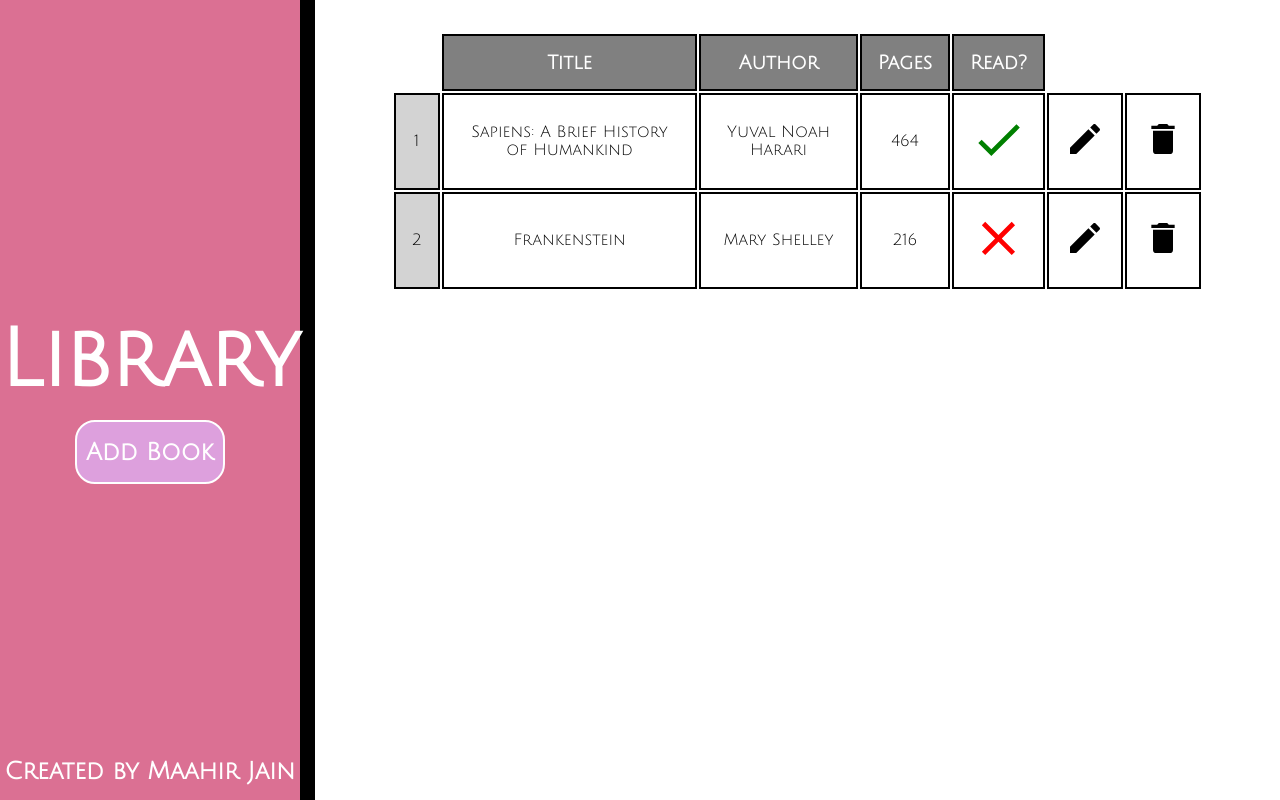
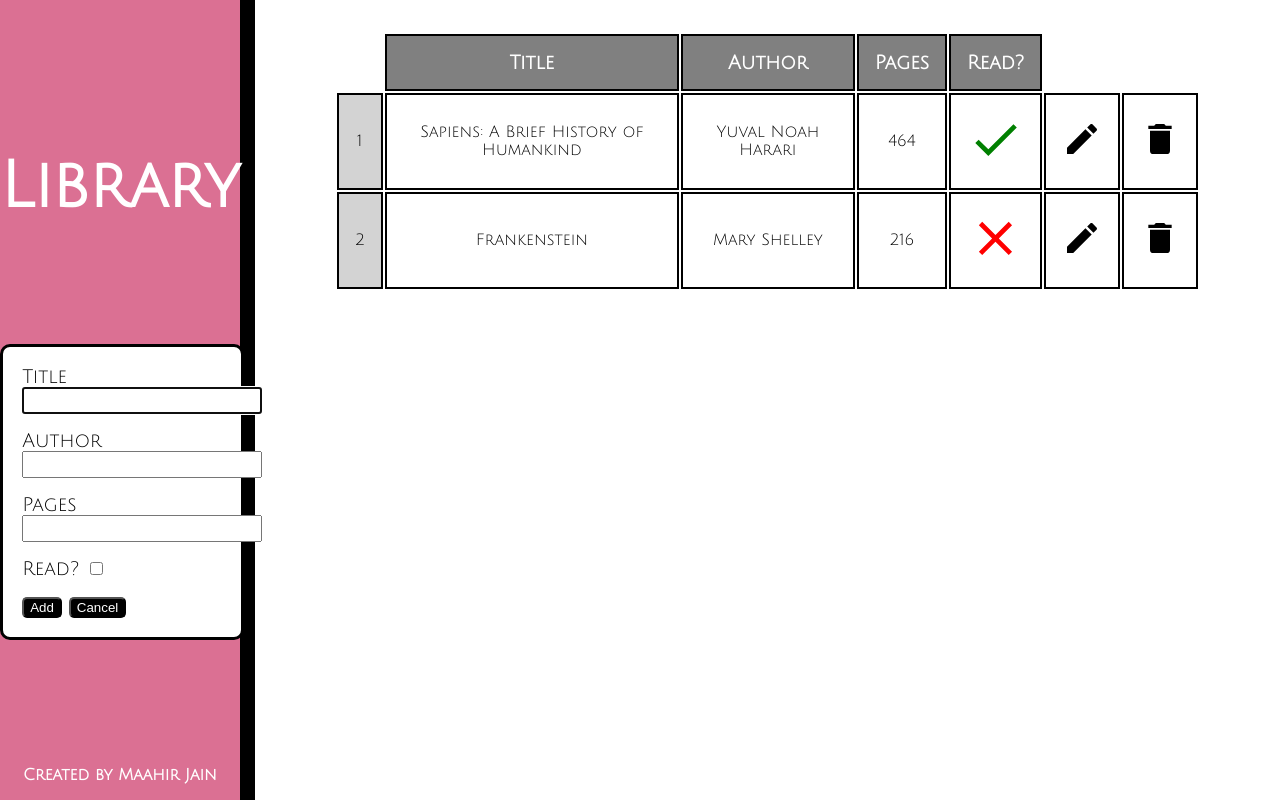
Before and after one commit to maahirjain/library, a plain HTML site: page index.html in a window 1280 px wide. Both pictures are taken after a click on the button "Add Book". Drawn offline with Linux system fonts and the light colour scheme.

Commit message:
Create form dialog

```diff
--- a/index.html
+++ b/index.html
@@ -11,7 +11,38 @@
 <body>
     <div>
         <h1>Library</h1>
-        <button>Add Book</button>
+        <div>
+            <button class="addBtn">Add Book</button>
+
+            <dialog>
+                <form action="#" method="post">
+                    <div>
+                        <label for="title">Title</label>
+                        <input type="text" name="title" id="title">
+                    </div>
+
+                    <div>
+                        <label for="author">Author</label>
+                        <input type="text" name="author" id="author">
+                    </div>
+
+                    <div>
+                        <label for="pages">Pages</label>
+                        <input type="number" name="pages" id="pages">
+                    </div>
+
+                    <div>
+                        <label for="read">Read?</label>
+                        <input type="checkbox" name="read" id="read">
+                    </div>
+
+                    <div>
+                        <button class="formBtn" type="submit">Add</button>
+                        <button class="formBtn" type="submit">Cancel</button>
+                    </div>
+                </form>
+            </dialog>
+        </div>
         <h3>Created by Maahir Jain</h3>
     </div>
 
--- a/script.js
+++ b/script.js
@@ -9,3 +9,13 @@ function Book(title, author, pages, read) {
 
 function addBookToLibrary(book) { myLibrary.push(book); }
 function removeBookFromLibrary(index) { myLibrary.splice(index, 1); }
+
+const addBookBtn = document.querySelector(".addBtn");
+const dialog = document.querySelector("dialog");
+const div = document.querySelector("body > div:first-child");
+
+addBookBtn.addEventListener("click", () => {
+    dialog.show();
+    div.style.marginTop = "-20rem";
+    addBookBtn.style.display = 'none';
+})
--- a/styles.css
+++ b/styles.css
@@ -6,8 +6,7 @@ body {
     margin: 0;
 }
 
-div:first-child {
-    display: none;
+body > div:first-child {
     display: flex;
     flex-direction: column;
     justify-content: center;
@@ -20,34 +19,68 @@ div:first-child {
 }
 
 h1 {
-    font-size: 5rem;
+    font-size: 4rem;
     margin: 0;
 }
 
-button {
+.addBtn {
     background-color: plum;
     color: white;
     font-family: "Julius Sans One", Arial, Helvetica, sans-serif;
     font-size: x-large;
     font-weight: bolder;
     width: 50%;
-    height: 8%;
+    height: 100%;
     border-radius: 20px;
     border: 2px solid white;
 }
 
+body > div:first-child > div {
+    display: flex;
+    flex-direction: column;
+    align-items: center;
+    position: relative;
+    width: 100%;
+    height: 8%;
+}
+
+dialog {
+    font-size: larger;
+    width: 200px;
+    height: min-content;
+    position: absolute;
+    top: calc(100% + 1rem);
+    border-radius: 10px;
+}
+
+form {
+    display: flex;
+    flex-direction: column;
+    gap: 1rem;
+}
+
+input {
+    font-size: large;
+}
+
+.formBtn {
+    background-color: black;
+    color: white;
+    border-radius: 5px;
+}
+
 h3 {
-    font-size: 1.5rem;
+    font-size: 1rem;
     position: absolute;
     bottom: 1rem;
     margin: 0;
 }
 
-div:last-child {
+body > div:last-child {
     display: flex;
     justify-content: center;
     align-items: start;
-    flex-grow: 4;
+    flex-grow: 3;
     overflow: auto;
     padding: 2rem;
 }
```
